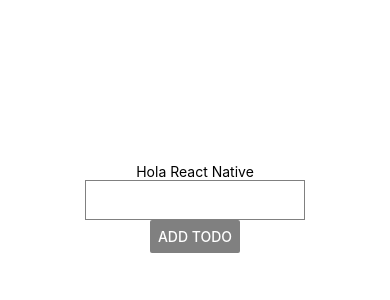
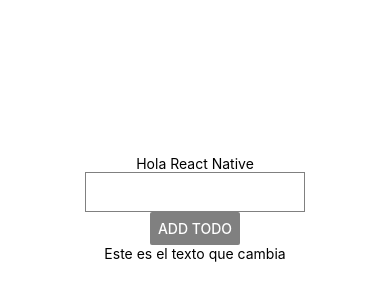
Before and after one commit to quowtf/todoappjs, a React Native app: screen / in a window 390 px wide. Shown: the part 214-514 px from the top of the page. Built offline with nearby package versions, Linux system fonts and the light colour scheme.

Commit message:
feat: move styles to const & dinamic text

```diff
--- a/App.js
+++ b/App.js
@@ -2,21 +2,35 @@
 import { View, Text, TextInput, Button } from "react-native";
 
 class App extends React.Component {
+  state = {
+    todo: "Este es el texto que cambia"
+  };
   render() {
     return (
-      <View style={{ flex: 1, alignItems: "center", justifyContent: "center" }}>
+      <View style={styles.viewStyles}>
         <Text>Hola React Native</Text>
         <TextInput
-          style={{
-            height: 40,
-            borderColor: "grey",
-            borderWidth: 1
-          }}
+          style={styles.inputStyles}
+          onChangeText={newText => this.setState({ todo: newText })}
         />
         <Button title="Add Todo" color="grey" />
+        <Text>{this.state.todo}</Text>
       </View>
     );
   }
 }
 
+const styles = {
+  viewStyles: {
+    flex: 1,
+    alignItems: "center",
+    justifyContent: "center"
+  },
+  inputStyles: {
+    height: 40,
+    borderColor: "grey",
+    borderWidth: 1
+  }
+};
+
 export default App;
```
